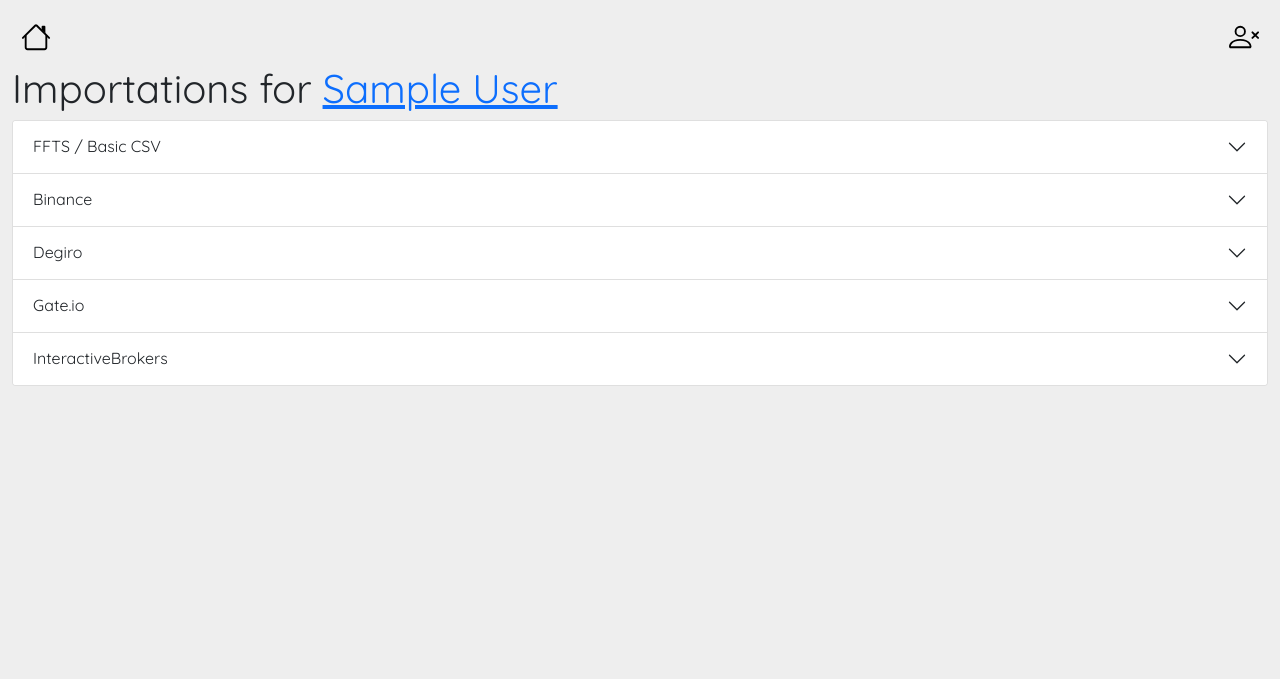
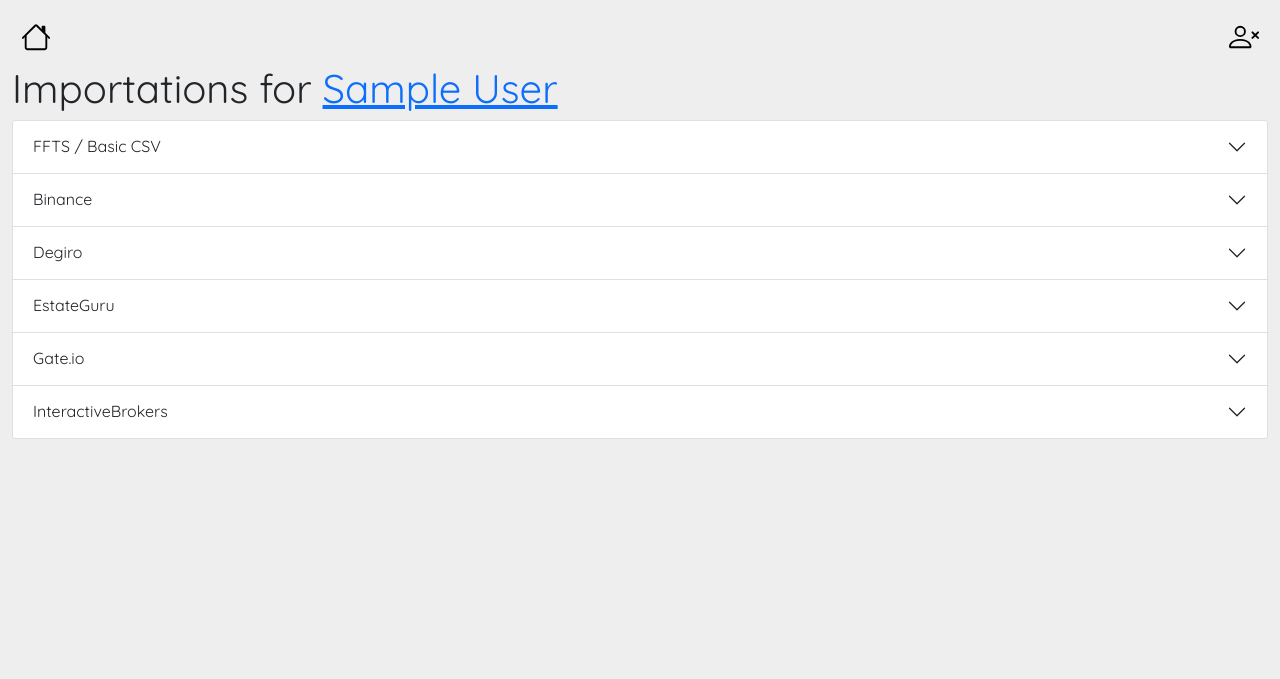
Before and after one commit to Lukas-Ldc/ffts, a Django app: template website/templates/importation.html in a window 1280 px wide. Shown: the top 679 px of the page. Run offline with Django 4.2, Linux system fonts and the light colour scheme; tables that the repository leaves empty hold one stand-in row (values such as "Sample post"); the template is opened without the code that fills it: values that come from a table or form of the project are taken from there, most other values are stand-ins (such as "Sample title", 1, 10 or a date in 2020); some libraries are stand-ins or nearby versions.

Commit message:
EstateGuru

```diff
--- a/website/templates/documentation.html
+++ b/website/templates/documentation.html
@@ -151,6 +151,12 @@
                 In column number 6, replace with the following values : "DEPOSIT", "WITHDRAWAL", "CHANGE_IN" and "CHANGE_OUT". Supported languages (modifications not needed) : French. <i>Can be improved by sending me the file in order to automate it in your language.</i></p>
 
             <hr />
+            <h5>EstateGuru</h5>
+            <p>You have to remove the first line with the columns names. Protected against duplicates.</p>
+            <p>There is one type of importation (automatic): Account statement > Details > Download detailed rapport (CSV)</p>
+            <p>The only parameter is your bank account used to make deposits and withdrawals to your EstateGuru account.</p>
+
+            <hr />
             <h5>Gate.io</h5>
             <p>You have to remove the first line with the columns names. Protected against duplicates.</p>
             <p>These are the differents types of importation:</p>
--- a/website/templates/importation.html
+++ b/website/templates/importation.html
@@ -12,12 +12,12 @@
 <div class="accordion" id="accordion">
 
     <div class="accordion-item">
-        <h2 class="accordion-header" id="h1">
-            <button class="accordion-button collapsed" type="button" data-bs-toggle="collapse" data-bs-target="#c1" aria-expanded="true" aria-controls="c1">
+        <h2 class="accordion-header" id="h_ffts">
+            <button class="accordion-button collapsed" type="button" data-bs-toggle="collapse" data-bs-target="#c_ffts" aria-expanded="true" aria-controls="c_ffts">
                 FFTS / Basic CSV
             </button>
         </h2>
-        <div id="c1" class="accordion-collapse collapse" aria-labelledby="h1" data-bs-parent="#accordion">
+        <div id="c_ffts" class="accordion-collapse collapse" aria-labelledby="h_ffts" data-bs-parent="#accordion">
             <div class="accordion-body">
                 <form action="{% url 'website-importation' account=account.unique %}" method="POST" enctype="multipart/form-data">
                     <div class="form-floating mb-3">
@@ -43,12 +43,12 @@
     </div>
 
     <div class="accordion-item">
-        <h2 class="accordion-header" id="h2">
-            <button class="accordion-button collapsed" type="button" data-bs-toggle="collapse" data-bs-target="#c2" aria-expanded="true" aria-controls="c2">
+        <h2 class="accordion-header" id="h_bin">
+            <button class="accordion-button collapsed" type="button" data-bs-toggle="collapse" data-bs-target="#c_bin" aria-expanded="true" aria-controls="c_bin">
                 Binance
             </button>
         </h2>
-        <div id="c2" class="accordion-collapse collapse" aria-labelledby="h2" data-bs-parent="#accordion">
+        <div id="c_bin" class="accordion-collapse collapse" aria-labelledby="h_bin" data-bs-parent="#accordion">
             <div class="accordion-body">
                 <form action="{% url 'website-importation' account=account.unique %}" method="POST" enctype="multipart/form-data">
                     <div class="form-floating mb-3">
@@ -89,12 +89,12 @@
     </div>
 
     <div class="accordion-item">
-        <h2 class="accordion-header" id="h3">
-            <button class="accordion-button collapsed" type="button" data-bs-toggle="collapse" data-bs-target="#c3" aria-expanded="true" aria-controls="c3">
+        <h2 class="accordion-header" id="h_degi">
+            <button class="accordion-button collapsed" type="button" data-bs-toggle="collapse" data-bs-target="#c_degi" aria-expanded="true" aria-controls="c_degi">
                 Degiro
             </button>
         </h2>
-        <div id="c3" class="accordion-collapse collapse" aria-labelledby="h3" data-bs-parent="#accordion">
+        <div id="c_degi" class="accordion-collapse collapse" aria-labelledby="h_degi" data-bs-parent="#accordion">
             <div class="accordion-body">
                 <form action="{% url 'website-importation' account=account.unique %}" method="POST" enctype="multipart/form-data">
                     <div class="form-floating mb-3">
@@ -128,12 +128,40 @@
     </div>
 
     <div class="accordion-item">
-        <h2 class="accordion-header" id="h4">
-            <button class="accordion-button collapsed" type="button" data-bs-toggle="collapse" data-bs-target="#c4" aria-expanded="true" aria-controls="c4">
+        <h2 class="accordion-header" id="h_estate">
+            <button class="accordion-button collapsed" type="button" data-bs-toggle="collapse" data-bs-target="#c_estate" aria-expanded="true" aria-controls="c_estate">
+                EstateGuru
+            </button>
+        </h2>
+        <div id="c_estate" class="accordion-collapse collapse" aria-labelledby="h_estate" data-bs-parent="#accordion">
+            <div class="accordion-body">
+                <form action="{% url 'website-importation' account=account.unique %}" method="POST" enctype="multipart/form-data">
+                    <div class="form-floating mb-3">
+                        <select class="form-select" id="floatingSelect" name="bk_acc" required>
+                            {% for a in accounts %}
+                                <option value="{{a.unique}}">{{a.name}}</option>
+                            {% endfor %}
+                        </select>
+                        <label for="floatingSelect">Bank Account</label>
+                    </div>
+                    <em>The CSV file must be prepared in a special way for the import. Take a look at the documentation !</em>
+                    <div class="form-floating mb-3">
+                        <input type="file" name="file" required>
+                    </div>
+                    {% csrf_token %}
+                    <button type="submit" class="btn btn-primary" name="import_estateguru">Import</button>
+                </form>
+            </div>
+        </div>
+    </div>
+
+    <div class="accordion-item">
+        <h2 class="accordion-header" id="h_gate">
+            <button class="accordion-button collapsed" type="button" data-bs-toggle="collapse" data-bs-target="#c_gate" aria-expanded="true" aria-controls="c_gate">
                 Gate.io
             </button>
         </h2>
-        <div id="c4" class="accordion-collapse collapse" aria-labelledby="h4" data-bs-parent="#accordion">
+        <div id="c_gate" class="accordion-collapse collapse" aria-labelledby="h_gate" data-bs-parent="#accordion">
             <div class="accordion-body">
                 <form action="{% url 'website-importation' account=account.unique %}" method="POST" enctype="multipart/form-data">
                     <div class="form-floating mb-3">
@@ -169,12 +197,12 @@
     </div>
 
     <div class="accordion-item">
-        <h2 class="accordion-header" id="h5">
-            <button class="accordion-button collapsed" type="button" data-bs-toggle="collapse" data-bs-target="#c5" aria-expanded="true" aria-controls="c5">
+        <h2 class="accordion-header" id="h_inter">
+            <button class="accordion-button collapsed" type="button" data-bs-toggle="collapse" data-bs-target="#c_inter" aria-expanded="true" aria-controls="c_inter">
                 InteractiveBrokers
             </button>
         </h2>
-        <div id="c5" class="accordion-collapse collapse" aria-labelledby="h5" data-bs-parent="#accordion">
+        <div id="c_inter" class="accordion-collapse collapse" aria-labelledby="h_inter" data-bs-parent="#accordion">
             <div class="accordion-body">
                 <form action="{% url 'website-importation' account=account.unique %}" method="POST" enctype="multipart/form-data">
                     <div class="form-floating mb-3">
```
Also changed, not shown: website/views/functions/importation/estateguru.py (added, +41 -0 lines), website/views/importation.py (+9 -0 lines).
